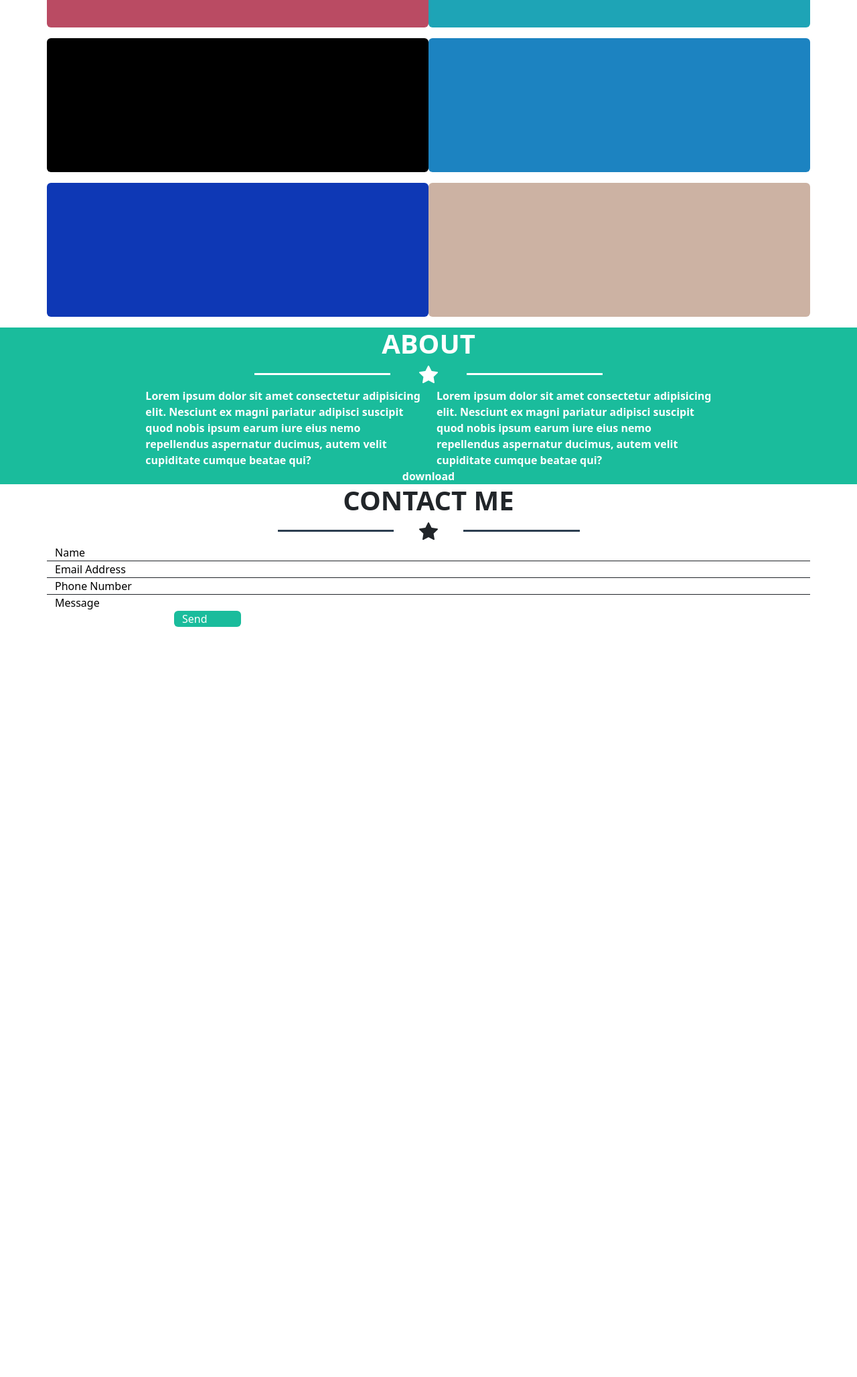
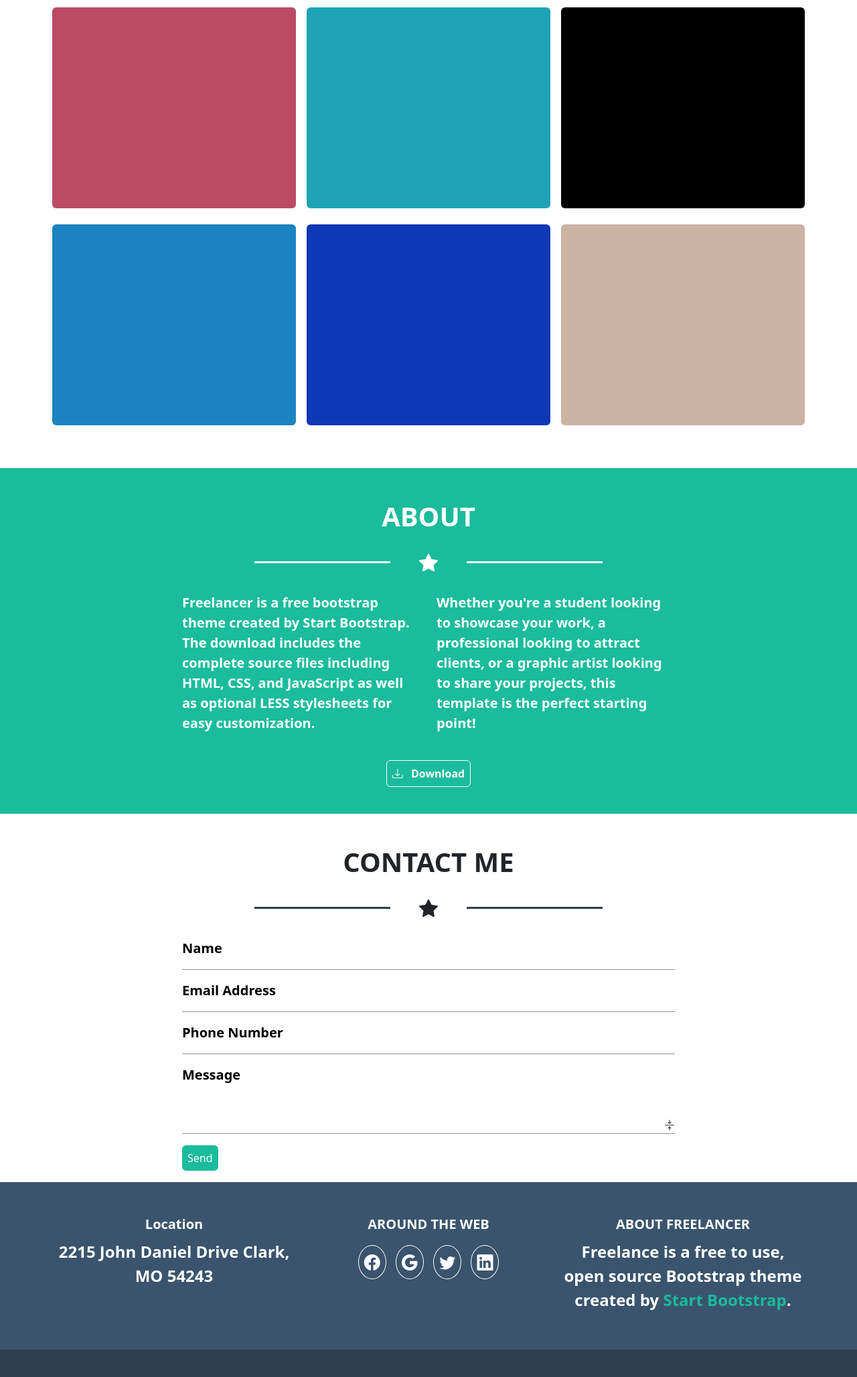
Before and after one commit to Fabiopanetta02/html-css-bootstrap-freelancer, a plain HTML site: page index.html in a window 1280 px wide. Shown: the part 744-2800 px from the top of the page at 67% size. Before the commit the page ends 1680 px from the top, so only its background shows below. Drawn offline with nearby package versions, Linux system fonts and the light colour scheme.

Commit message:
Added layout completed

```diff
--- a/css/style.css
+++ b/css/style.css
@@ -1,3 +1,10 @@
+html{
+  overflow-x: hidden;
+}
+
+/****************
+HEADER
+*****************/
 header{
   background-color: #2C3E50;
   height: 100px;
@@ -7,6 +14,10 @@ header{
   color: #888888;
 }
 
+
+/****************
+MAIN
+*****************/
 .jumbotron{
   min-height: 200px;
 }
@@ -17,10 +28,14 @@ header{
 
 .bg-jumbotron .img-jumbo{
   height: 150px;
-  width: 100%;
+  width: 150px;
   background-color: #2C3E50;
 }
 
+
+/****************
+Linee Orizzontali
+*****************/
 .orizzontal-rule{
   height: 3px;
   background-color: #fff;
@@ -31,37 +46,66 @@ header{
   background-color: #2C3E50;
 }
 
+
+/****************
+Color Background Section Portfolio
+*****************/
 .house{
   background-color: #BA4B63;
-  height: 200px;
+  height: 300px;
 }
 
 .cake{
   background-color: #1EA4B6;
-  height: 200px;
+  height: 300px;
 }
 
 .circus{
   background-color: #000;
-  height: 200px;
+  height: 300px;
 }
 
 .console{
   background-color: #1C83C1;
-  height: 200px;
+  height: 300px;
 }
 
 .safe{
   background-color: #0E38B5;
-  height: 200px;
+  height: 300px;
 }
 
 .submarine{
   background-color: #CCB2A3;
-  height: 200px;
+  height: 300px;
 }
 
+
+/*****************
+Color Button
+******************/
 .button-green{
   background-color: #1ABC9C;
-  width: 100px;
 }
+
+
+/*******************
+FOOTER
+********************/
+.footer-top{
+  background-color: #3A546D;
+}
+
+.text-grey{
+  color: #1ABC9C;
+}
+
+.footer-bottom{
+  height: 100px;
+  background-color: #2C3E50;
+}
+
+.copyright{
+  font-size: 10px;
+  line-height: 100px;
+}
--- a/index.html
+++ b/index.html
@@ -48,22 +48,21 @@
     <main>
         <section class="jumbotron">
             <div class="bg-jumbotron">
-                <div class="row justify-content-center pt-5">
-                    <div class="col-5">
-                        <div class="img-jumbo"></div>
+                <div class="pt-5">
+                    <div class="img-jumbo mx-auto">
                     </div>
                 </div>
-                <div class="text-white text-center">
-                    <span class="display-4 display-md-1 fw-bold">START BOOTSTRAP</span>
+                <div class="text-white text-center mt-4">
+                    <span class="display-3 fw-bold">START BOOTSTRAP</span>
                 </div>
-                <div class="row justify-content-center">
+                <div class="row gx-0 justify-content-center mt-4">
                     <div class="col-5">
                         <div class="row justify-content-between align-items-center">
                             <div class="col-5">
                                 <div class="orizzontal-rule"></div>
                             </div>
                             <div class="col-2 text-center">
-                                <i class="bi bi-star-fill text-white fs-3"></i>
+                                <i class="bi bi-star-fill fs-3 text-white"></i>
                             </div>
                             <div class="col-5">
                                 <div class="orizzontal-rule"></div>
@@ -71,7 +70,7 @@
                         </div>
                     </div>
                 </div>
-                <ul class="list-inline mb-0 text-center fw-bold pb-3">
+                <ul class="list-inline mb-0 text-center fw-bold mt-4 pb-5">
                     <li class="list-inline-item">
                         <a href="#" class="text-decoration-none text-white">GRAPICH ARTIST</a>
                     </li>
@@ -88,11 +87,10 @@
         </section>
 
         <section class="portofolio pt-5">
-            <div class="container">
             <div class="text-center">
-                    <span class="display-6 display-md-1 fw-bold">PORTOFOLIO</span>
+                <span class="display-6 display-md-1 fw-bold">PORTFOLIO</span>
             </div>
-                <div class="row justify-content-center">
+            <div class="row gx-0 justify-content-center mt-4">
                 <div class="col-5">
                     <div class="row justify-content-between align-items-center">
                         <div class="col-5">
@@ -107,24 +105,35 @@
                     </div>
                 </div>
             </div>
-                <div class="row">
-                    <div class="mb-3 col-md-6 rounded house"></div>
-                    <div class="mb-3 col-md-6 rounded cake"></div>
-                    <div class="mb-3 col-md-6 rounded circus"></div>
-                    <div class="mb-3 col-md-6 rounded console"></div>
-                    <div class="mb-3 col-md-6 rounded safe"></div>
-                    <div class="mb-3 col-md-6 rounded submarine"></div>
+            <div class="container mt-4">
+                <div class="row pb-5">
+                    <div class="mb-2 p-2 col-md-6 col-xl-4 ">
+                        <div class="house rounded"></div>
+                    </div>
+                    <div class="mb-2 p-2 col-md-6 col-xl-4">
+                        <div class="cake rounded"></div>
+                    </div>
+                    <div class="mb-2 p-2 col-md-6 col-xl-4">
+                        <div class="circus rounded"></div>
+                    </div>
+                    <div class="mb-2 p-2 col-md-6 col-xl-4">
+                        <div class="console rounded"></div>
+                    </div>
+                    <div class="mb-2 p-2 col-md-6 col-xl-4">
+                        <div class="safe rounded"></div>
+                    </div>
+                    <div class="mb-2 p-2 col-md-6 col-xl-4">
+                        <div class="submarine rounded"></div>
+                    </div>
                 </div>
             </div>
         </section>
 
-        <section class="about">
-            <div class="container">
+        <section class="about pt-5">
             <div class="text-center text-white">
                 <span class="display-6 display-md-1 fw-bold">ABOUT</span>
             </div>
-            </div>
-            <div class="row justify-content-center">
+            <div class="row justify-content-center mt-4">
                 <div class="col-5">
                     <div class="row justify-content-between align-items-center">
                         <div class="col-5">
@@ -139,27 +148,30 @@
                     </div>
                 </div>
             </div>
-            <div class="row justify-content-center">
-                <div class="col-8 col-md-4 mx-md-0 text-white fw-bold ">
-                    Lorem ipsum dolor sit amet consectetur adipisicing elit.
-                    Nesciunt ex magni pariatur adipisci suscipit quod nobis ipsum earum iure eius nemo repellendus aspernatur ducimus, autem velit cupiditate cumque beatae qui?
+            <div class="container">
+                <div class="row justify-content-center mt-4">
+                    <div class="fs-5 col-8 mb-5 col-md-4 mx-md-0 text-white fw-bold ">
+                        Freelancer is a free bootstrap theme created by Start Bootstrap.
+                        The download includes the complete source files including HTML, CSS, and JavaScript as well as optional LESS stylesheets for easy customization.
                     </div>
-                <div class="col-8 col-md-4 mx-md-0 text-white fw-bold ">
-                    Lorem ipsum dolor sit amet consectetur adipisicing elit.
-                    Nesciunt ex magni pariatur adipisci suscipit quod nobis ipsum earum iure eius nemo repellendus aspernatur ducimus, autem velit cupiditate cumque beatae qui?
+                    <div class="fs-5 col-8 mb-5 col-md-4 mx-md-0 text-white fw-bold ">
+                        Whether you're a student looking to showcase your work, a professional looking to attract clients,
+                        or a graphic artist looking to share your projects, this template is the perfect starting point!
                     </div>
-                <div class="text-center text-white fw-bold ">
-                    download
+                    <div class="text-center text-white fw-bold mb-5">
+                        <a href="#" class="text-decoration-none text-white border border-white rounded p-2">
+                            <i class="bi bi-download text-white me-2"></i> Download
+                        </a>
+                    </div>
                 </div>
             </div>
         </section>
 
-        <section class="contact me">
-            <div class="container">
+        <section class="contact me pt-5">
             <div class="text-center">
                     <span class="display-6 display-md-1 fw-bold">CONTACT ME</span>
             </div>
-                <div class="row justify-content-center">
+            <div class="row justify-content-center mt-4">
                     <div class="col-5">
                         <div class="row justify-content-between align-items-center">
                             <div class="col-5">
@@ -174,28 +186,85 @@
                         </div>
                     </div>
             </div>
-                <div class="row justify-content-sm-center justify-content-md-start">
-                    <div class="col-8 col-md-12 border-bottom border-dark">
-                        <span class="text-black">Name</span>
+            <div class="container mt-4">
+                <div class="row justify-content-center">
+                    <div class="col-8">
+                        <span class="text-black fs-5 fw-bold">Name</span>
                     </div>
-                    <div class="col-8 col-md-12 border-bottom border-dark">
-                        <span class="text-black">Email Address</span>
+                    <div class="col-8">
+                        <hr class="border-dark opacity-50">
                     </div>
-                    <div class="col-8 col-md-12 border-bottom border-dark">
-                        <span class="text-black">Phone Number</span>
+                    <div class="col-8">
+                        <span class="text-black fs-5 fw-bold">Email Address</span>
                     </div>
-                    <div class="col-8 col-md-12">
-                        <span class="text-black">Message</span>
+                    <div class="col-8">
+                        <hr class="border-dark opacity-50">
+                    </div>
+                    <div class="col-8">
+                        <span class="text-black fs-5 fw-bold">Phone Number</span>
+                    </div>
+                    <div class="col-8">
+                        <hr class="border-dark opacity-50">
+                    </div>
+                    <div class="col-8 mb-5">
+                        <span class="text-black fs-5 fw-bold">Message</span>
+                    </div>
+                    <div class="col-8 text-end">
+                        <i class="bi bi-arrows-collapse"></i>
+                        <hr class="m-0 border-dark opacity-50">
                     </div>
                 </div>
-                <div class="row">
-                    <div class="col-5 offset-2 button-green rounded ">
-                        <span class="text-white">Send</span>
+                <div class="row justify-content-center mt-4">
+                    <div class="col-8 mb-4">
+                        <a href="#" class="text-decoration-none text-white button-green rounded p-2">
+                            Send
+                        </a>
                     </div>
                 </div>
             </div>
         </section>
     </main>
 
+    <footer>
+        <section class="footer-top pt-5">
+            <div class="container">
+                <div class="row justify-content-center">
+                    <div class="col-12 mb-sm-5 col-md-4 text-center">
+                        <span class="text-white d-block fs-5 fw-bold mb-2">Location</span>
+                        <span class="text-white d-block fs-4 fw-bold">2215 John Daniel Drive Clark, MO 54243 </span>
+                    </div>
+                    <div class="col-12 mb-sm-5 col-md-4 text-center">
+                        <span class="text-white d-block fs-5 fw-bold mb-4">AROUND THE WEB</span>
+                        <span class="text-white d-block fs-4">
+                            <a href="#" class="text-decoration-none text-white">
+                                <i class="bi bi-facebook text-white p-2 border border-white rounded-circle me-2"></i>
+                            </a>
+                            <a href="#" class="text-decoration-none text-white">
+                                <i class="bi bi-google text-white p-2 border border-white rounded-circle me-2"></i>
+                            </a>
+                            <a href="#" class="text-decoration-none text-white">
+                                <i class="bi bi-twitter text-white p-2 border border-white rounded-circle me-2"></i>
+                            </a>
+                            <a href="#" class="text-decoration-none text-white">
+                                <i class="bi bi-linkedin text-white p-2 border border-white rounded-circle"></i>
+                            </a>
+                        </span>
+                    </div>
+                    <div class="col-12 mb-sm-5 col-md-4 text-center">
+                        <span class="text-white d-block fs-5 fw-bold mb-2">ABOUT FREELANCER</span>
+                        <span class="text-white d-block fs-4 fw-bold mb-2">
+                            Freelance is a free to use, open source Bootstrap theme created by <span class="text-grey">Start Bootstrap</span>.
+                        </span>
+                    </div>
+                </div>
+            </div>
+        </section>
+        <section class="footer-bottom">
+            <div class="text-white text-center">
+                <span class="copyright">Copyright <span class="border border-white rounded-circle px-1">C</span> Your Website 2019 </span>
+            </div>
+        </section>
+    </footer>
+
 </body>
 </html>
```
Lines whose indentation alone changed are shown as unchanged.
